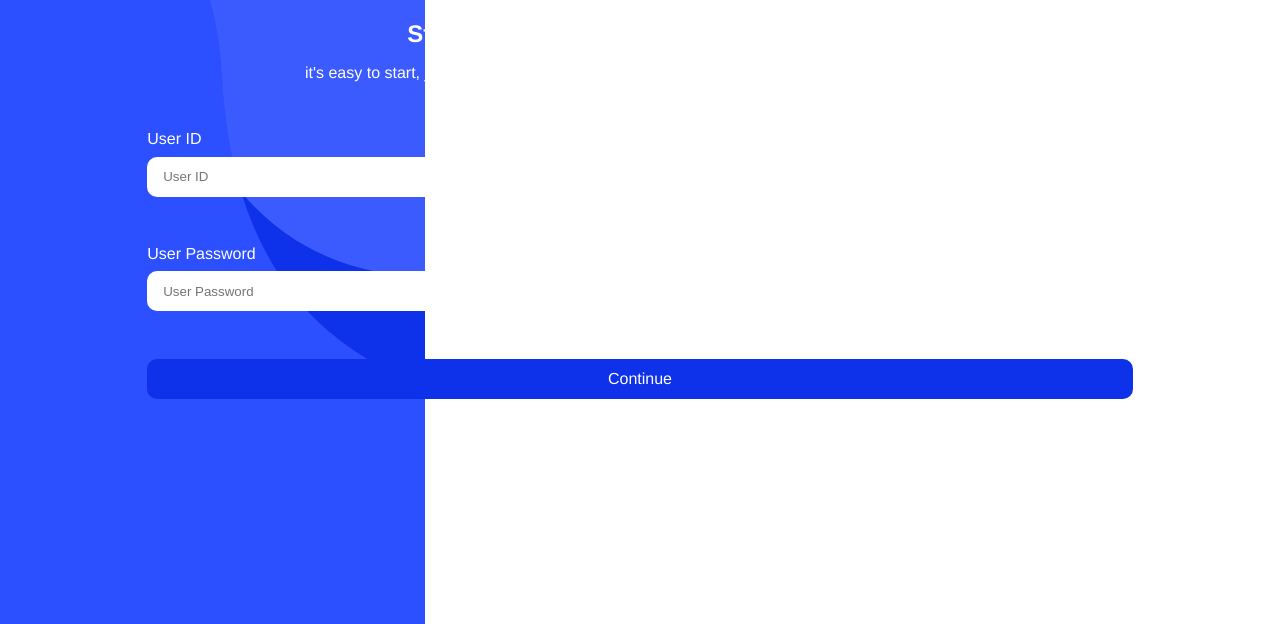
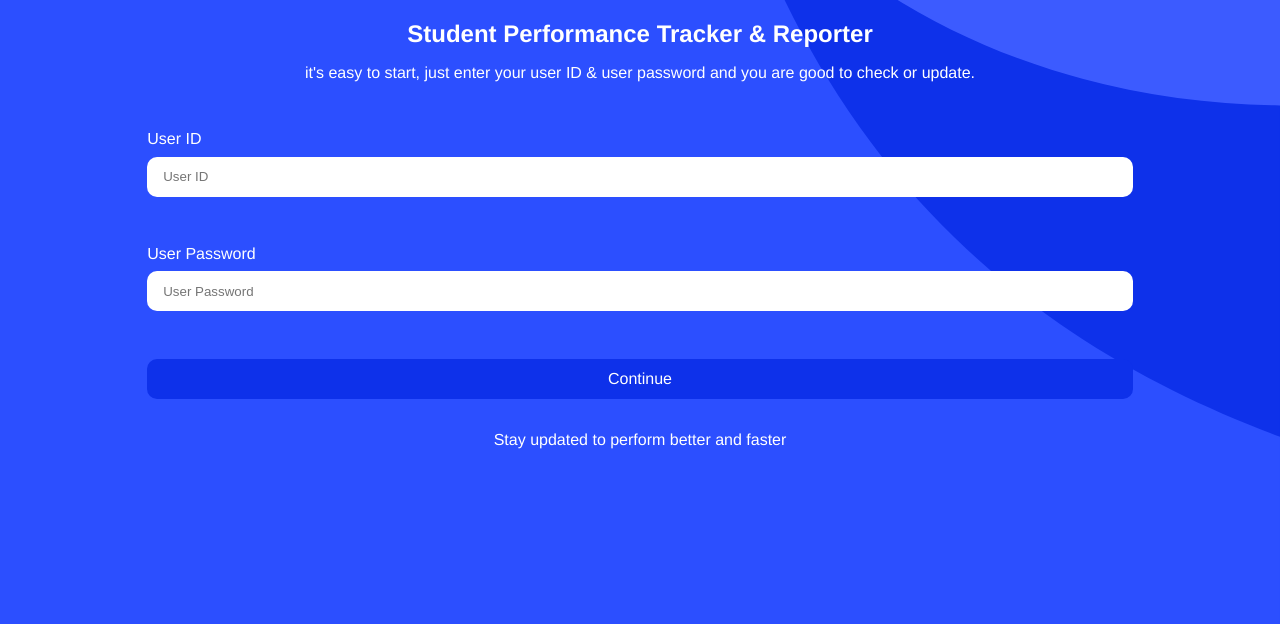
Before and after one commit to qodbrains-software/school-progress-tracker, a plain HTML site: page index.html in a window 1280 px wide. Shown: the part 176-800 px from the top of the page. Drawn offline with Linux system fonts and the light colour scheme.

Commit message:
background size fixed

```diff
--- a/theme.css
+++ b/theme.css
@@ -503,7 +503,7 @@ color: #ffff;
 */
 
 body {
-    background: no-repeat  url(./images/Student\ Sign\ Back\ ground.svg);
+    background: no-repeat center center / cover  url(./images/Student\ Sign\ Back\ ground.svg);
 }
 
 
```
